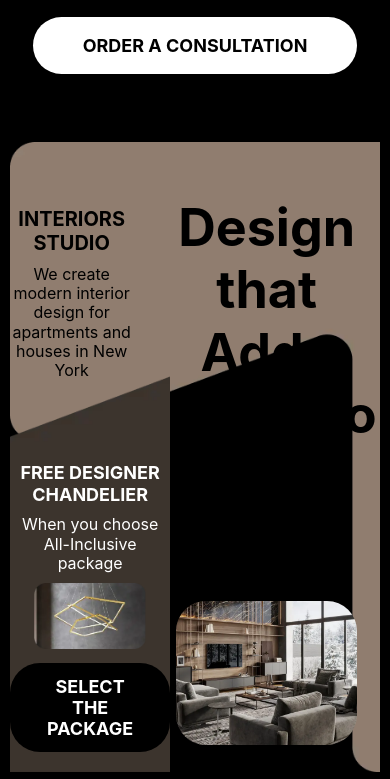
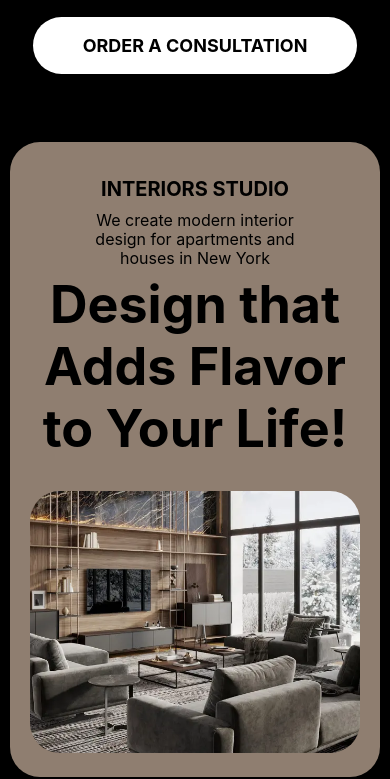
Before and after one commit to craftingweb/Aesthetic-Space, a website: page app/index.html in a window 390 px wide. Shown: the part 98-877 px from the top of the page. Drawn offline with Linux system fonts and the light colour scheme; files whose address does not match are found by name; a web font is replaced by a local one.

Commit message:
main section mobile friednly

```diff
--- a/app/scss/media.scss
+++ b/app/scss/media.scss
@@ -32,6 +32,39 @@
       &-img {
         margin-bottom: 10px;
         max-width: 70%;
+      }
+    }
+  }
+}
+
+@media (max-width: 1020px) {
+  .top {
+    &__inner {
+      grid-template-columns: 2fr 3fr;
+      grid-template-rows: 200px 350px;
+    }
+    &__about {
+      padding-top: 40px;
+    }
+    &__title {
+      line-height: 1;
+    }
+    &__tagline {
+      padding-left: 60px;
+    }
+
+    &__promo {
+      &-title {
+        margin-bottom: 7px;
+      }
+      &-text {
+        margin-bottom: 10px;
+      }
+      &-btn {
+        margin-bottom: 5px;
+      }
+      &-img {
+        margin-bottom: 5px;
       }
     }
   }
@@ -78,7 +111,7 @@
   }
 }
 
-@media (max-width: 550px) {
+@media (max-width: 770px) {
   .header {
     &__logo {
       img {
@@ -116,4 +149,46 @@
       font-size: 32px;
     }
   }
+  .top {
+    &__inner {
+      display: block;
+    }
+    &__about {
+      padding-top: 0;
+      background-image: none;
+      background-color: #8f7e70;
+      color: #000;
+      padding: 20px 20px;
+      display: block;
+      margin-bottom: 20px;
+    }
+    &__tagline {
+      padding-left: 0;
+      &-img {
+        max-width: 100%;
+      }
+    }
+    &__title {
+      font-size: 48px;
+      line-height: 1.2;
+    }
+
+    &__promo {
+      padding: 20px;
+      border-radius: 30px;
+      &-title {
+        margin-bottom: 15px;
+        font-size: 20px;
+      }
+      &-text {
+        margin-bottom: 15px;
+      }
+      &-btn {
+        margin-bottom: 0px;
+      }
+      &-img {
+        margin-bottom: 15px;
+      }
+    }
+  }
 }
--- a/app/scss/style.scss
+++ b/app/scss/style.scss
@@ -139,6 +139,7 @@ body {
     background-size: cover;
     display: grid;
     grid-template-columns: 1fr 2fr;
+    border-radius: 30px;
   }
   &__promo {
     grid-column: 1/2;
```
Also changed, not shown: app/css/style.min.css.
